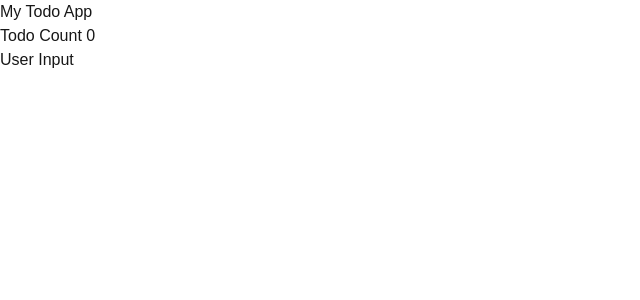
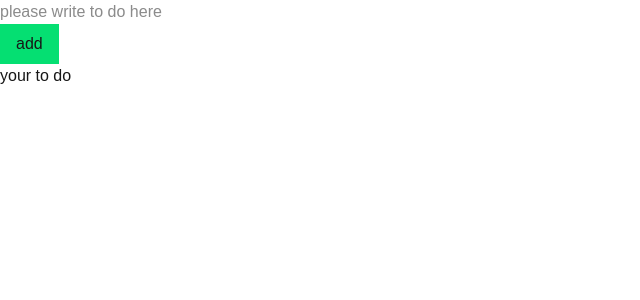
Before and after one commit to ryoma-creator/nextjs-ts-todo-app, a Next.js app: page / in a window 1280 px wide. Shown: the top 300 px of the page, without its empty margins (0-640 px from the left). Built offline with nearby package versions, Linux system fonts and the light colour scheme.

Commit message:
ts practice...

```diff
--- a/src/app/page.tsx
+++ b/src/app/page.tsx
@@ -1,5 +1,54 @@
-import TodoApp from '@/components/TodoApp'
+'use client'
+import { useState } from "react";
 
-export default function Home () {
-  return <TodoApp/>
-}
+
+// ==============================================
+// 問題3: TodoリストAdd機能
+// ==============================================
+// 入力フィールドとボタンで、Todoを追加できる機能を作成してください。
+// 入力後、リストに追加され、入力フィールドがクリアされる
+
+const TodoAdd = () => {
+  // ここにコードを書いてください
+  const [userInput, setUserInput] = useState("");
+  const [todos, setTodos] = useState([]);
+
+  const handleAdd = () => {
+    setTodos([...todos, {
+      id: Date.now(),
+      input: userInput,
+    }]);
+    setUserInput("");
+  }
+
+  return(
+    <div>
+      <div>
+        <input
+         type="text"
+         value={userInput}
+         onChange={(e)=>setUserInput(e.target.value)}
+         placeholder="please write to do here"
+        />
+      </div>
+      <div>
+        <button
+          onClick={handleAdd}
+          className="bg-green-400 px-4 py-2"
+        >
+          add
+        </button>
+      </div>
+      <ul>
+        your to do
+        {todos.map((todo)=>(
+          <li key={todo.id}>
+            {todo.input}
+          </li>
+))}
+      </ul>
+    </div>
+  );
+};
+
+export default TodoAdd;
--- a/src/components/TodoApp.tsx
+++ b/src/components/TodoApp.tsx
@@ -7,9 +7,16 @@ import { useState } from "react"
 const TodoApp = () => {
     const [todos, setTodos] = useState<string[]>([])
     const [input, setInput] = useState<string>('')
+
     return (
         <div>
             <h1>My Todo App</h1>
+            <input
+                value={input}
+                onChange={(e) => setInput(e.target.value)}
+                placeholder="new task..."
+            />
+            <button>追加</button>
             <p>Todo Count {todos.length}</p>
             <p>User Input {input}</p>
         </div>
```
